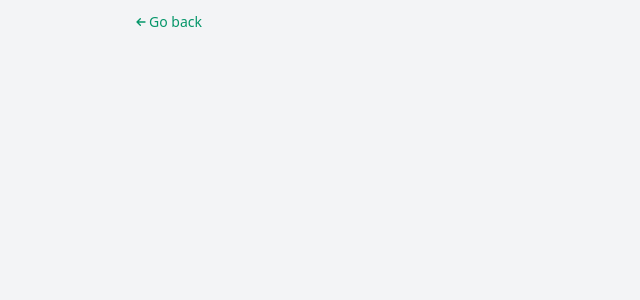
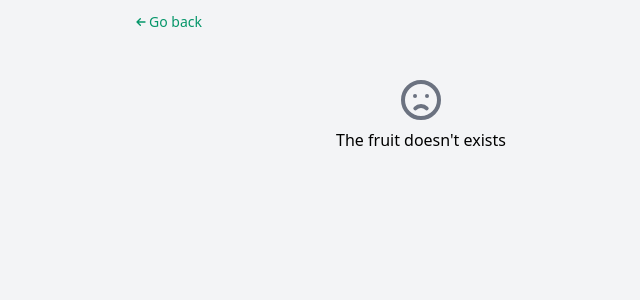
Before and after one commit to josebailo/fruit-api-challenge, a Vue app in the folder apps/app/: page /fruit/1 in a window 1280 px wide. Shown: the top 300 px of the page, without its empty margins (219-859 px from the left). Built offline with nearby package versions, Linux system fonts and the light colour scheme; no server answers.

Commit message:
Extract EmptyState component and add it to show fruit page

```diff
--- /dev/null
+++ b/apps/app/src/components/EmptyState.vue
@@ -0,0 +1,9 @@
+<template>
+  <div class="text-center">
+    <svg xmlns="http://www.w3.org/2000/svg" class="inline-block h-12 w-12 text-gray-500" fill="none" viewBox="0 0 24 24" stroke="currentColor">
+      <path stroke-linecap="round" stroke-linejoin="round" stroke-width="2" d="M9.172 16.172a4 4 0 015.656 0M9 10h.01M15 10h.01M21 12a9 9 0 11-18 0 9 9 0 0118 0z" />
+    </svg>
+    <p class="mt-1 font-medium"><slot /></p>
+    <p v-if="$slots.description" class="mt-1 text-gray-500"><slot name="description" /></p>
+  </div>
+</template>
--- a/apps/app/src/views/Fruit.vue
+++ b/apps/app/src/views/Fruit.vue
@@ -3,18 +3,24 @@
     <BackButton />
     <div class="mt-5">
       <FruitCard v-if="fruit" :fruit="fruit" />
+
+      <EmptyState v-else class="mt-10">
+        The fruit doesn't exists
+      </EmptyState>
     </div>
   </div>
 </template>
 
 <script>
 import BackButton from '@/components/BackButton'
+import EmptyState from '@/components/EmptyState'
 import FruitCard from '@/components/FruitCard'
 
 export default {
   name: 'Fruit',
   components: {
     BackButton,
+    EmptyState,
     FruitCard
   },
   computed: {
--- a/apps/app/src/views/Home.vue
+++ b/apps/app/src/views/Home.vue
@@ -19,13 +19,10 @@
         <FruitList :fruit-list="fruitList"/>
       </div>
 
-      <div v-else class="mt-10 text-center">
-        <svg xmlns="http://www.w3.org/2000/svg" class="inline-block h-12 w-12 text-gray-500" fill="none" viewBox="0 0 24 24" stroke="currentColor">
-          <path stroke-linecap="round" stroke-linejoin="round" stroke-width="2" d="M9.172 16.172a4 4 0 015.656 0M9 10h.01M15 10h.01M21 12a9 9 0 11-18 0 9 9 0 0118 0z" />
-        </svg>
-        <p class="mt-1 font-medium">No fruits</p>
-        <p class="mt-1 text-gray-500">Feel free to add some!</p>
-      </div>
+      <EmptyState v-else class="mt-10">
+        No fruits
+        <template v-slot:description>Feel free to add some!</template>
+      </EmptyState>
 
       <div class="mt-10 text-center">
         <router-link :to="{ name: 'AddFruit' }" class="button">
@@ -40,11 +37,13 @@
 </template>
 
 <script>
+import EmptyState from '@/components/EmptyState'
 import FruitList from '@/components/FruitList'
 
 export default {
   name: 'Home',
   components: {
+    EmptyState,
     FruitList
   },
   computed: {
```
Also changed, not shown: 1 other file (tests, documents, lock files or other folders).
